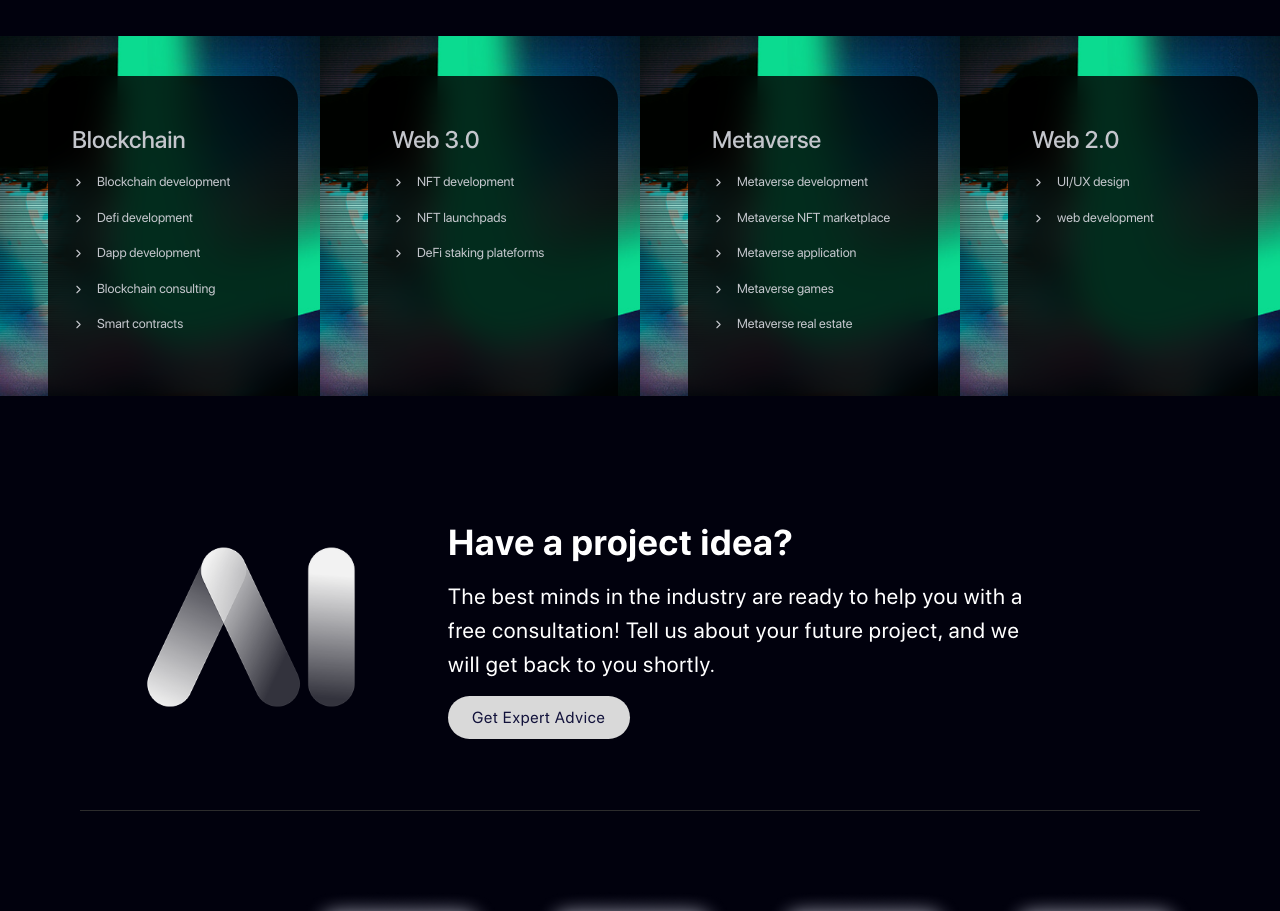
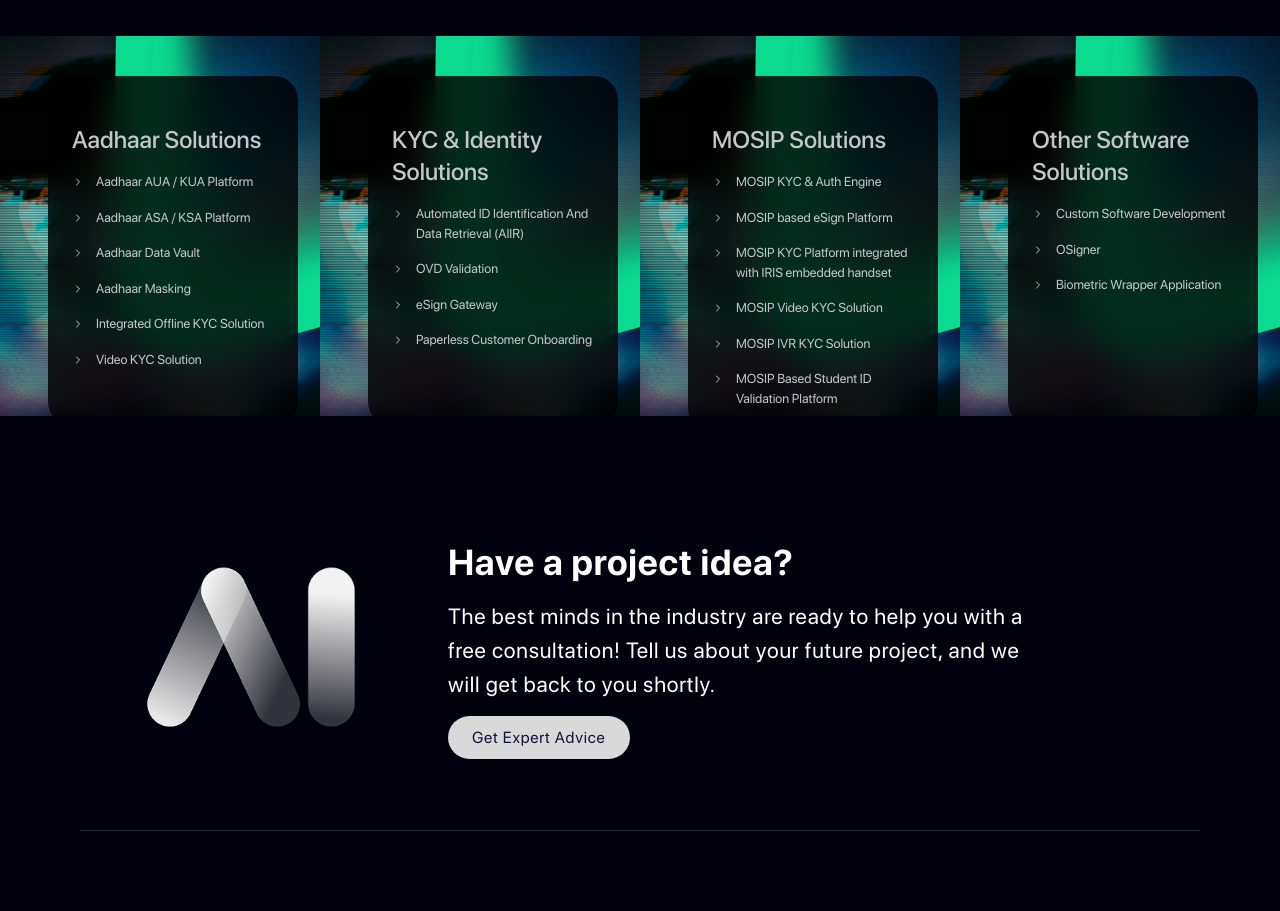
Before and after one commit to vd7943/Hippocampus, a React (Vite) app in the folder frontend/: page / in a window 1280 px wide. Shown: the part 980-1891 px from the top of the page. Built offline with nearby package versions, Linux system fonts and the light colour scheme; no server answers.

Commit message:
Update OurServices.jsx

```diff
--- a/frontend/src/components/LandingPage/OurServices.jsx
+++ b/frontend/src/components/LandingPage/OurServices.jsx
@@ -3,32 +3,43 @@
 
 const services = [
   {
-    title: "Blockchain",
+    title: "Aadhaar Solutions",
     points: [
-      "Blockchain development",
-      "Defi development",
-      "Dapp development",
-      "Blockchain consulting",
-      "Smart contracts",
+      "Aadhaar AUA / KUA Platform",
+      "Aadhaar ASA / KSA Platform",
+      "Aadhaar Data Vault",
+      "Aadhaar Masking",
+      "Integrated Offline KYC Solution",
+      "Video KYC Solution",
     ],
   },
   {
-    title: "Web 3.0",
-    points: ["NFT development", "NFT launchpads", "DeFi staking plateforms"],
-  },
-  {
-    title: "Metaverse",
+    title: "KYC & Identity Solutions",
     points: [
-      "Metaverse development",
-      "Metaverse NFT marketplace",
-      "Metaverse application",
-      "Metaverse games",
-      "Metaverse real estate",
+      "Automated ID Identification And Data Retrieval (AIIR)",
+      "OVD Validation",
+      "eSign Gateway",
+      "Paperless Customer Onboarding",
     ],
   },
   {
-    title: "Web 2.0",
-    points: ["UI/UX design", "web development"],
+    title: "MOSIP Solutions",
+    points: [
+      "MOSIP KYC & Auth Engine",
+      "MOSIP based eSign Platform",
+      "MOSIP KYC Platform integrated with IRIS embedded handset",
+      "MOSIP Video KYC Solution",
+      "MOSIP IVR KYC Solution",
+      "MOSIP Based Student ID Validation Platform",
+    ],
+  },
+  {
+    title: "Other Software Solutions",
+    points: [
+      "Custom Software Development",
+      "OSigner",
+      "Biometric Wrapper Application",
+    ],
   },
 ];
 
@@ -46,7 +57,7 @@
 
       <div className="grid grid-cols-1 md:grid-cols-2 lg:grid-cols-4">
         {services.map((service, index) => (
-          <div key={index} className="relative overflow-hidden lg:h-[360px]">
+          <div key={index} className="relative overflow-hidden lg:h-[380px]">
             <img
               src="/services-background.png"
               alt="card bg"
@@ -60,7 +71,7 @@
               <ul className="text-[#C4C6CC] space-y-4 text-[13px]">
                 {service.points.map((point, i) => (
                   <li key={i} className="flex items-start gap-3">
-                    <FiChevronRight className="mt-1" />
+                    <FiChevronRight className="w-3 h-3 flex-shrink-0 mt-1" />
                     <span>{point}</span>
                   </li>
                 ))}
```
